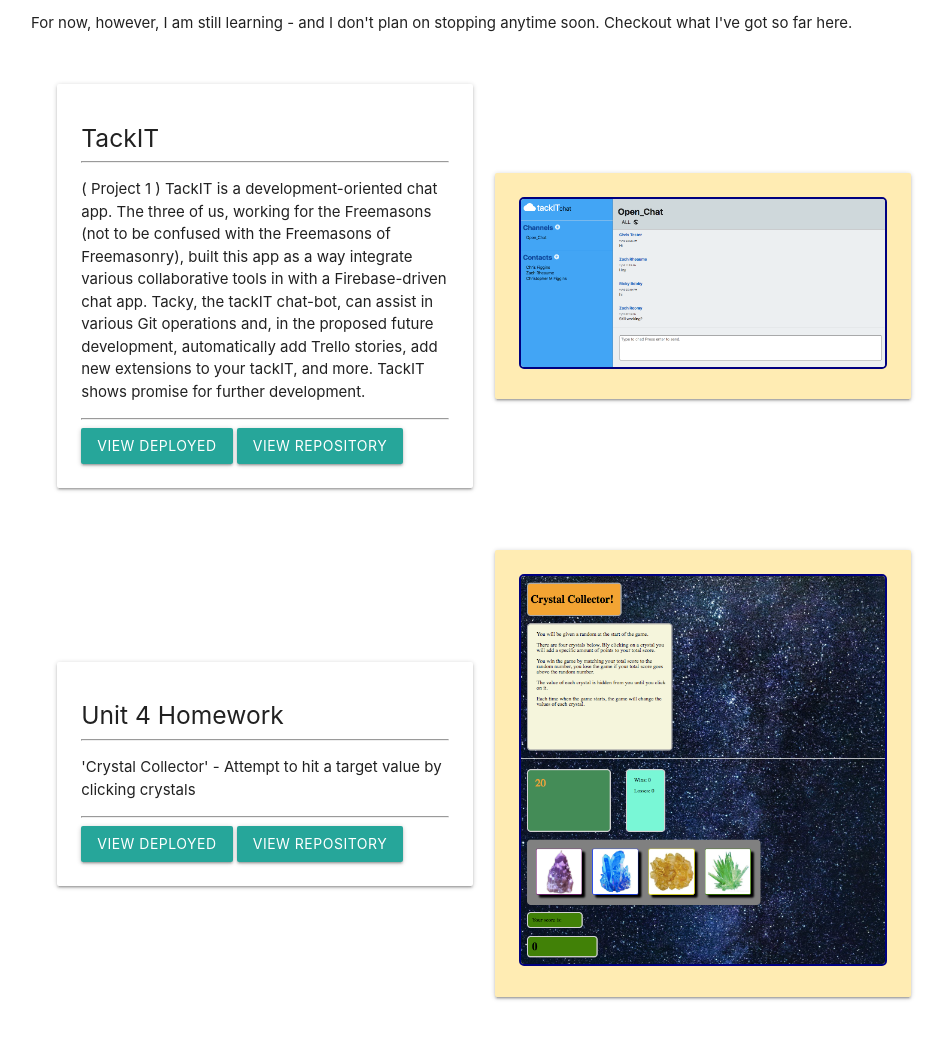
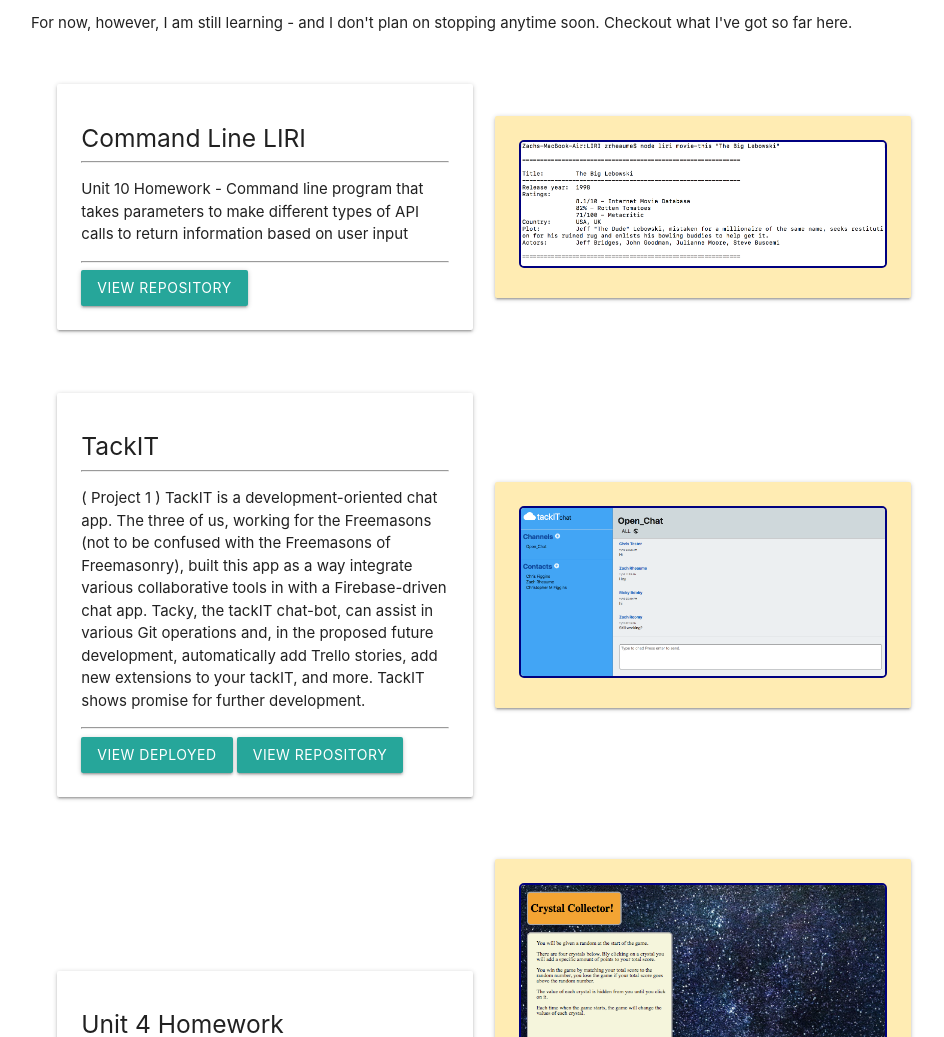
Before and after one commit to zrheaume/zrheaume.github.io, a plain HTML site: page index.html in a window 1280 px wide. Shown: the part 752-1789 px from the top of the page, without its empty margins (161-1105 px from the left). Drawn offline with Linux system fonts and the light colour scheme.

Commit message:
Added most recent homework

```diff
--- a/index.html
+++ b/index.html
@@ -59,15 +59,49 @@
                         <div class='col s12 l6'>
                             <div class='card-panel'>
                                 <div class='link-custom-header'>
+                                    <h5 class='link-custom-title'> Command Line LIRI </h5>
+                                    <hr>
+                                </div>
+                                <div class='link-custom-body'>
+                                    <p class='link-custom-desc'>
+                                        Unit 10 Homework - Command line program that takes parameters to make different
+                                        types of API calls to return information based on user input
+                                    </p>
+                                    <hr>
+                                </div>
+                                <div>
+                                    <a class='btn btn-outline-info' href='https://github.com/zrheaume/CommandLineLIRI'>
+                                        View
+                                        Repository </a>
+                                </div>
+                            </div>
+                        </div>
+                        <div class='col l6 center-align'>
+                            <div class='card-panel amber lighten-4'>
+                                <img class='link-custom-img' src='assets/images/codeThumbs/liriThumb.png'>
+                            </div>
+                        </div>
+                    </div>
+                </div>
+
+                <div class='link-custom'>
+                    <div class="row valign-wrapper">
+                        <div class='col s12 l6'>
+                            <div class='card-panel'>
+                                <div class='link-custom-header'>
                                     <h5 class='link-custom-title'> TackIT </h5>
                                     <hr>
                                 </div>
                                 <div class='link-custom-body'>
                                     <p class='link-custom-desc'>
-                                        ( Project 1 ) TackIT is a development-oriented chat app. The three of us, working for the Freemasons (not to be confused
-                                        with the Freemasons of Freemasonry), built this app as a way integrate various collaborative tools in with a Firebase-driven
-                                        chat app. Tacky, the tackIT chat-bot, can assist in various Git operations and, in the proposed future development, automatically add Trello stories,
-                                        add new extensions to your tackIT, and more. TackIT shows promise for further development.
+                                        ( Project 1 ) TackIT is a development-oriented chat app. The three of us,
+                                        working for the Freemasons (not to be confused
+                                        with the Freemasons of Freemasonry), built this app as a way integrate various
+                                        collaborative tools in with a Firebase-driven
+                                        chat app. Tacky, the tackIT chat-bot, can assist in various Git operations and,
+                                        in the proposed future development, automatically add Trello stories,
+                                        add new extensions to your tackIT, and more. TackIT shows promise for further
+                                        development.
                                     </p>
                                     <hr>
                                 </div>
@@ -256,18 +290,13 @@
                 <p>
                     You could say that music has been <i>instrumental</i> in making me who I am today (bah-dum
                     tsssssss).
-                    I got into Berklee, but I'd be a fool to put myself hundreds of thousands in debt for a music
-                    degree.
                     I play any instrument I can get my hands on, I compose, write lyrics, record,
                     and produce.</p>
                 <p>
-                    I gravitate towards musical stylings that find their origins in the 60s-80s, but there is
-                    a time and place for modern sounds.
-                    My philosophy is that a right proper tune ought to make you move your feet, feel the beat,
-                    and most importantly, think deeper into it after. I've produced several
-                    pieces to-order for clients spanning from advertisements to indie horror films.
+                    I've produced several
+                    pieces to-order for clients spanning from advertisements
+                    to indie horror films.
                 </p>
-                <p> Here is some of my work.</p>
                 </p>
                 <br>
                 <div>
@@ -358,8 +387,10 @@
                             <div class='col l4'>
                                 <b> Downsample </b>
                                 <hr>
-                                <p> This song was initially commissioned for an 8 Bit side-scroller game. The game was never
-                                    finished, but the music was. Making this piece was surprisingly challenging, as the majority of the song
+                                <p> This song was initially commissioned for an 8 Bit side-scroller game. The game was
+                                    never
+                                    finished, but the music was. Making this piece was surprisingly challenging, as the
+                                    majority of the song
                                     is composed using
                                     hand-progammed arpeggiators.
                                 </p>
```
Also changed, not shown: assets/images/codeThumbs/liriThumb.png (added).
